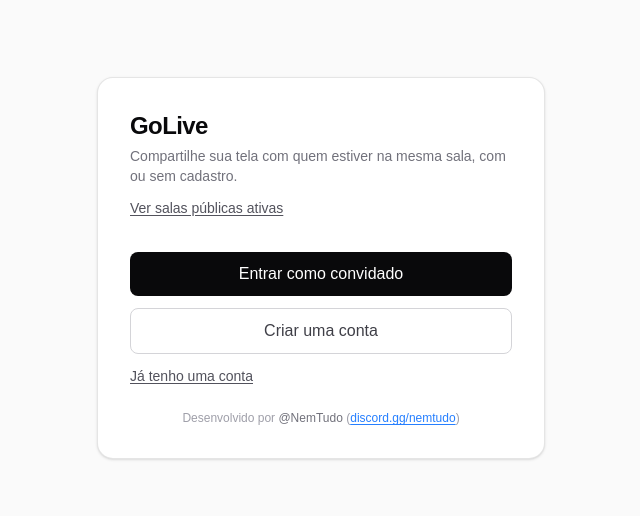
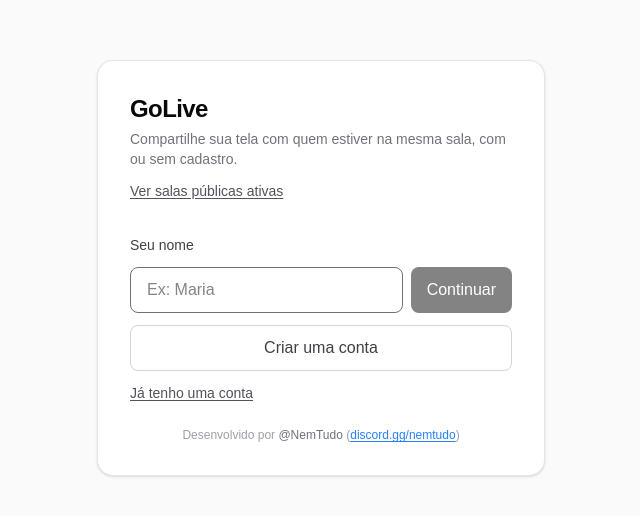
Before and after one commit to Iiviavs/group-sharescreen, a Next.js app: page / in a window 1280 px wide. Shown: the part 132-648 px from the top of the page, without its empty margins (319-959 px from the left). Built offline with nearby package versions, Linux system fonts and the light colour scheme; no server answers.

Commit message:
feat: name input in first page

```diff
--- a/app/page.tsx
+++ b/app/page.tsx
@@ -25,7 +25,7 @@ const labelClass = "text-sm font-medium text-zinc-700 dark:text-zinc-300";
 
 // Pre-registration identity choice — "landing" is the two-button choice
 // itself, the other three are the forms each choice opens.
-type IdentityMode = "landing" | "guest" | "create" | "login";
+type IdentityMode = "landing" | "create" | "login";
 
 export default function Home() {
   const state = useSignaling();
@@ -300,10 +300,29 @@ export default function Home() {
         ) : !registered ? (
           <>
             {mode === "landing" && (
-              <div className="mt-8 flex flex-col gap-3">
-                <button type="button" onClick={() => setMode("guest")} className={primaryButtonClass}>
-                  Entrar como convidado
-                </button>
+              <form onSubmit={handleGuestSubmit} className="mt-8 flex flex-col gap-3">
+                <label htmlFor="name" className={labelClass}>
+                  Seu nome
+                </label>
+                <div className="flex gap-2">
+                  <input
+                    id="name"
+                    autoFocus
+                    value={nameInput}
+                    onChange={(e) => setNameInput(e.target.value)}
+                    maxLength={24}
+                    placeholder="Ex: Maria"
+                    className={`min-w-0 flex-1 ${inputClass}`}
+                  />
+                  <button
+                    type="submit"
+                    disabled={!nameInput.trim()}
+                    className={`shrink-0 ${primaryButtonClass}`}
+                  >
+                    Continuar
+                  </button>
+                </div>
+                {state.nameError && <p className="text-sm text-red-500">{state.nameError}</p>}
                 <button
                   type="button"
                   onClick={() => {
@@ -324,32 +343,6 @@ export default function Home() {
                 >
                   Já tenho uma conta
                 </button>
-              </div>
-            )}
-
-            {mode === "guest" && (
-              <form onSubmit={handleGuestSubmit} className="mt-8 flex flex-col gap-3">
-                <label htmlFor="name" className={labelClass}>
-                  Escolha seu nome
-                </label>
-                <input
-                  id="name"
-                  autoFocus
-                  value={nameInput}
-                  onChange={(e) => setNameInput(e.target.value)}
-                  maxLength={24}
-                  placeholder="Ex: Maria"
-                  className={inputClass}
-                />
-                {state.nameError && <p className="text-sm text-red-500">{state.nameError}</p>}
-                <div className="mt-2 flex gap-2">
-                  <button type="submit" disabled={!nameInput.trim()} className={`flex-1 ${primaryButtonClass}`}>
-                    Continuar
-                  </button>
-                  <button type="button" onClick={resetIdentityForm} className={secondaryButtonClass}>
-                    Voltar
-                  </button>
-                </div>
               </form>
             )}
           </>
```
